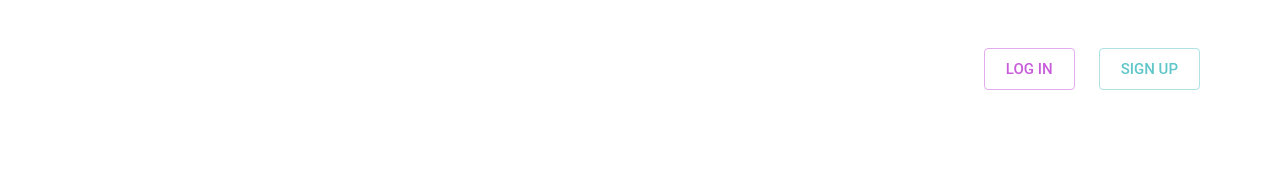
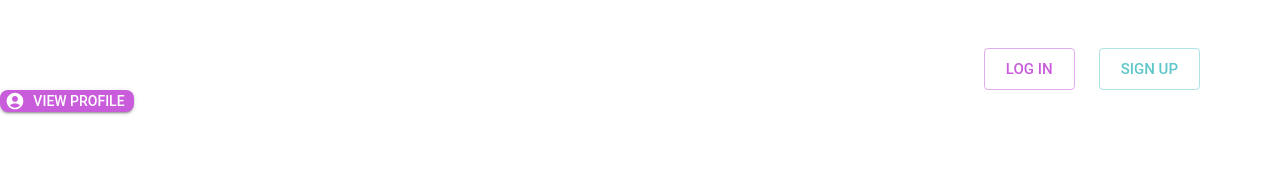
Before and after one commit to rpp31-boc-lachesis/neighbr, a React (Create React App) app in the folder client/: page / in a window 1280 px wide. Shown: the top 180 px of the page. Built offline with nearby package versions, Linux system fonts and the light colour scheme; the HTML template or start-up script is replaced by a standard one.

Commit message:
Added ProfilePopover component to App.jsx just for development; added female image for user Tiffany.

```diff
--- a/client/src/App.jsx
+++ b/client/src/App.jsx
@@ -13,7 +13,7 @@ import Error from './components/Error.jsx';
 import testData from './testData'; // temporary test data
 import Signup from './components/Splash/Signup.jsx';
 import Login from './components/Splash/Login.jsx';
-// import ProfilePopup from './components/ProfilePopup.jsx';
+import ProfilePopup from './components/ProfilePopup.jsx';
 // import Typography from '@mui/material/Typography';
 // import Button from '@mui/material/Button';
 // import Box from '@mui/material/Box';
@@ -80,6 +80,7 @@ class App extends React.Component {
             <Route path="/runnerStatus" element={<RunnerStatus />} />
             <Route path="*" element={<Error />} />
           </Routes>
+          <ProfilePopup />
         </Router>
       </ThemeProvider>
     );
--- a/client/src/components/ProfileCard.jsx
+++ b/client/src/components/ProfileCard.jsx
@@ -58,7 +58,7 @@ export default function ProfileCard(props) {
       <DialogContent dividers sx={{ height: '180px', width: 'auto', padding: '10px' }}>
         <Grid container sx={{ maxHeight: '20%' }}>
           <Grid item sm={6} sx={{ display: 'flex', flexDirection: 'column', alignItems: 'left' }}>
-            <Avatar alt="profile image" src="https://randomuser.me/api/portraits/men/6.jpg" sx={{ height: '115px', width: '115px', backgroundColor: 'coral' }} />
+            <Avatar alt="profile image" src="https://randomuser.me/api/portraits/women/81.jpg" sx={{ height: '115px', width: '115px', backgroundColor: 'coral' }} />
             <Typography variant="h5" component="div">
               Tiffany
             </Typography>
```
